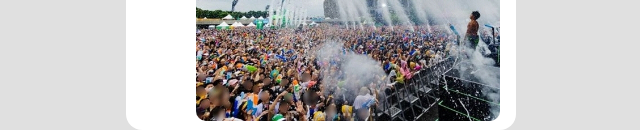
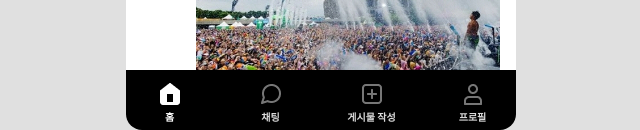
Before and after one commit to FRONTENDSCHOOL7/final-15-mufi, a React (Create React App) app in the folder mufi/: page /home in a window 1280 px wide. Shown: the part 714-844 px from the top of the page, without its empty margins (319-959 px from the left). Built offline with nearby package versions, Linux system fonts and the light colour scheme; the HTML template or start-up script is replaced by a standard one; a web font is replaced by a local one.

Commit message:
🎨 style: 컴포넌트 적용 시 레이아웃 수정

```diff
--- a/mufi/src/components/navBar/NavBar.jsx
+++ b/mufi/src/components/navBar/NavBar.jsx
@@ -43,7 +43,7 @@ export default function NavBar() {
       default:
         break;
     }
-  }, [])
+  }, [location])
 
 
   const navigate = useNavigate();
--- a/mufi/src/components/navBar/NavBarStyle.jsx
+++ b/mufi/src/components/navBar/NavBarStyle.jsx
@@ -12,7 +12,7 @@ export const Container = styled.div`
   width: 390px;
   height: 60px;
   background-color: #000;
-  position: absolute;
+  position: sticky;
   bottom: 0;
 `
 
--- a/mufi/src/pages/chat/Chat.jsx
+++ b/mufi/src/pages/chat/Chat.jsx
@@ -6,8 +6,9 @@ import GoBackMoreHeader from '../../components/GoBackMoreHeader'
 export default function Chat() {
   return (
     <Layout>
-        <GoBackMoreHeader></GoBackMoreHeader>
-        <NavBar></NavBar>
+        <GoBackMoreHeader/>
+        <div style={{height:"100%"}}>Chat</div>
+        <NavBar/>
     </Layout>
   )
 }
--- a/mufi/src/pages/home/Home.jsx
+++ b/mufi/src/pages/home/Home.jsx
@@ -5,6 +5,7 @@ import HomeFeed from './HomeFeed'
 import * as H from "./HomeStyle"
 import img from '../../assets/basic-profile-small.png'
 import postImgContent from '../../assets/example-img.jpeg'
+import NavBar from '../../components/navBar/NavBar'
 
 export default function Home() {
   const dataUser = [{
@@ -18,7 +19,7 @@ export default function Home() {
     content: 'weniv_tangerin'
   }]
 
-  const dataPost = [{
+  let dataPost = [{
     ...dataUser,
     postImgContent,
     postTextContent: '옷을 인생을 그러므로 없으면 것은 이상은 것은 우리의 위하여, 뿐이다. 이상의 청춘의 뼈 따뜻한 그들의 그와 약동하다. 대고, 못할 넣는 풍부하게 뛰노는 인생의 힘있다.',
@@ -37,6 +38,7 @@ export default function Home() {
       '후라이의꿈', '계란후라이', '재즈페스티벌짱', '재미쏭쏭', '악뮤', 'AKMU', '서울맛집', '워터밤'
     ]
   }]
+  // dataPost = [];
 
   return (
 
@@ -44,7 +46,7 @@ export default function Home() {
       <H.HLayout>
         <HomeHeader />
         { dataPost.length ? <HomeFeed dataPost={dataPost} /> : <HomeEmpty />}
-        <H.TempHeader />
+        <NavBar></NavBar>
       </H.HLayout>
     </>
   )
--- a/mufi/src/pages/home/HomeStyle.jsx
+++ b/mufi/src/pages/home/HomeStyle.jsx
@@ -45,5 +45,4 @@ export const TempHeader = styled.div`
 `
 
 export const HomeFeed = styled.div`
-  height: 100%;
 `
```
